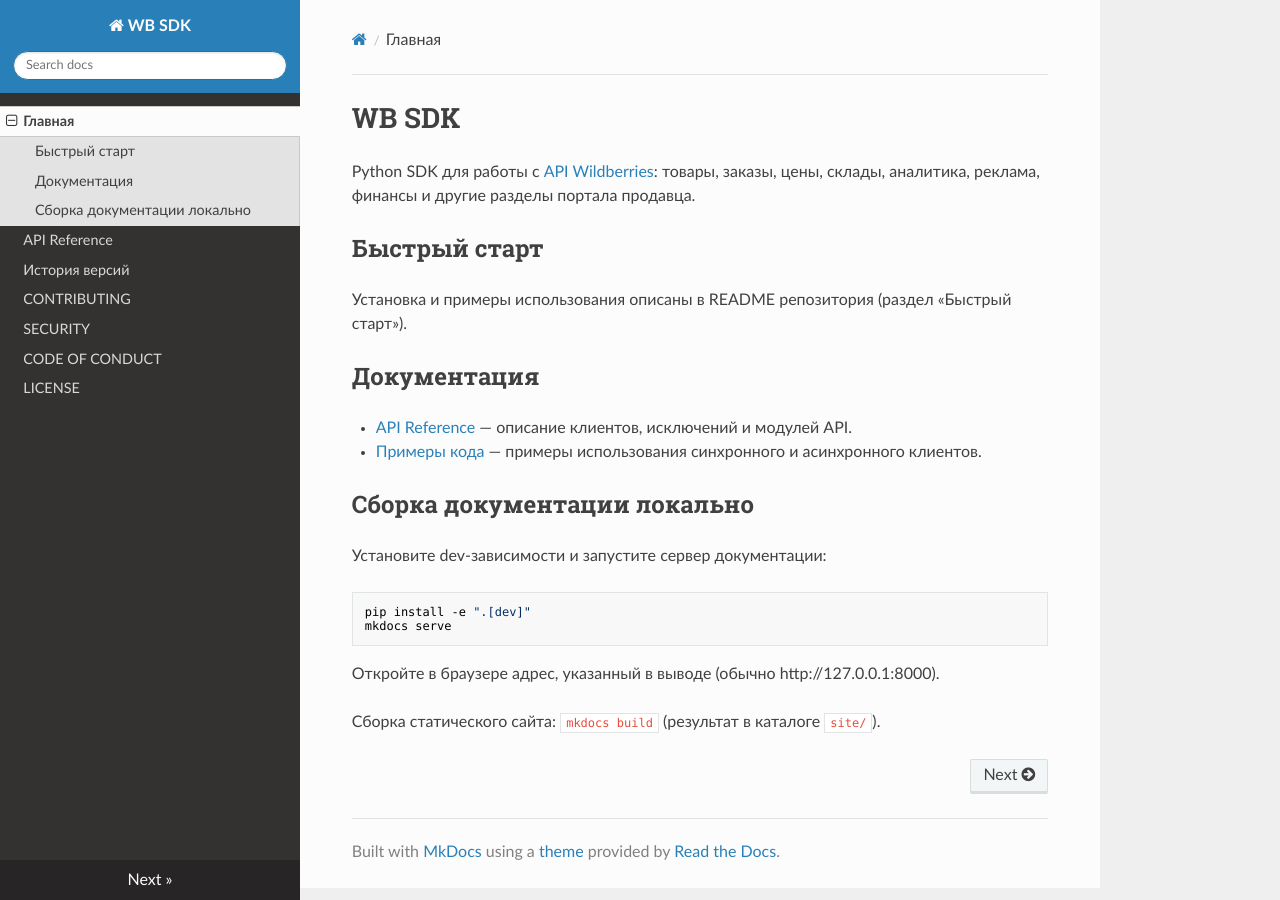
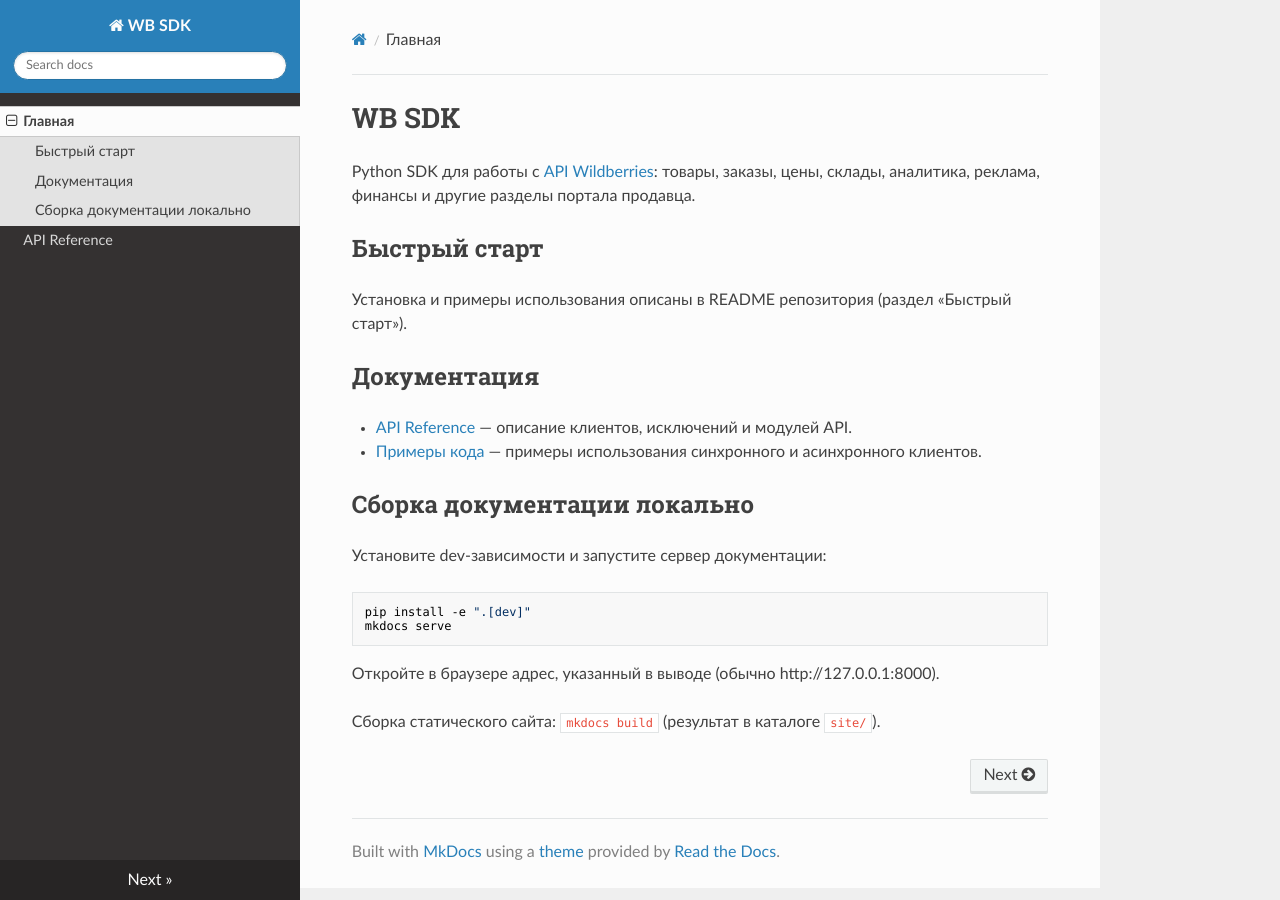
Before and after one commit to RTHeLL/wbsdk, an MkDocs documentation site: the page built from docs/index.md, in a window 1280 px wide. Built offline with MkDocs 1.6.1, drawn with Linux system fonts in a browser that asks for light colours; nearby versions of some CDN libraries; part of the change alters nothing that is shown.

Commit message:
Comment out navigation entries for documentation files in mkdocs.yml to streamline the menu.

```diff
--- a/mkdocs.yml
+++ b/mkdocs.yml
@@ -10,11 +10,11 @@ docs_dir: docs
 nav:
   - Главная: index.md
   - API Reference: api.md
-  - История версий: CHANGELOG.md
-  - CONTRIBUTING: CONTRIBUTING.md
-  - SECURITY: SECURITY.md
-  - CODE OF CONDUCT: CODE_OF_CONDUCT.md
-  - LICENSE: LICENSE
+  # - История версий: CHANGELOG.md
+  # - CONTRIBUTING: CONTRIBUTING.md
+  # - SECURITY: SECURITY.md
+  # - CODE OF CONDUCT: CODE_OF_CONDUCT.md
+  # - LICENSE: LICENSE
 
 plugins:
   - search
```
